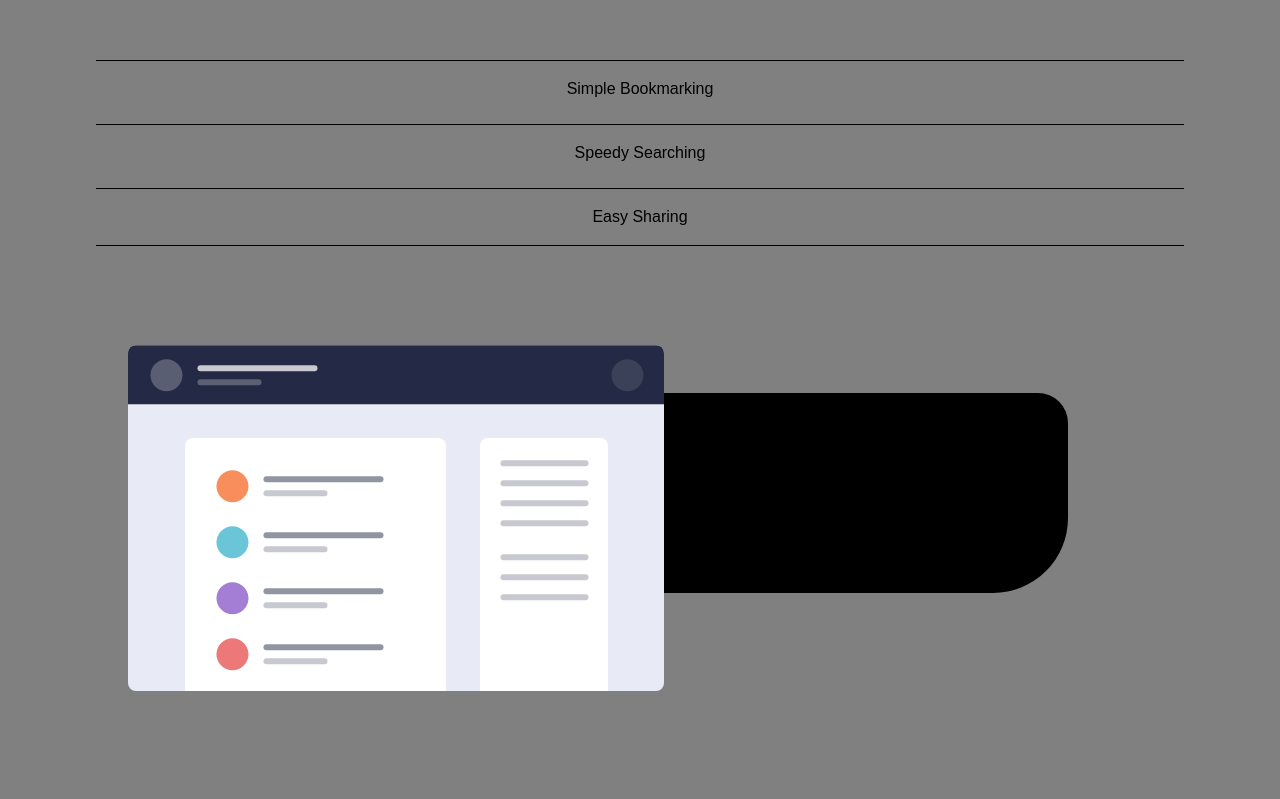
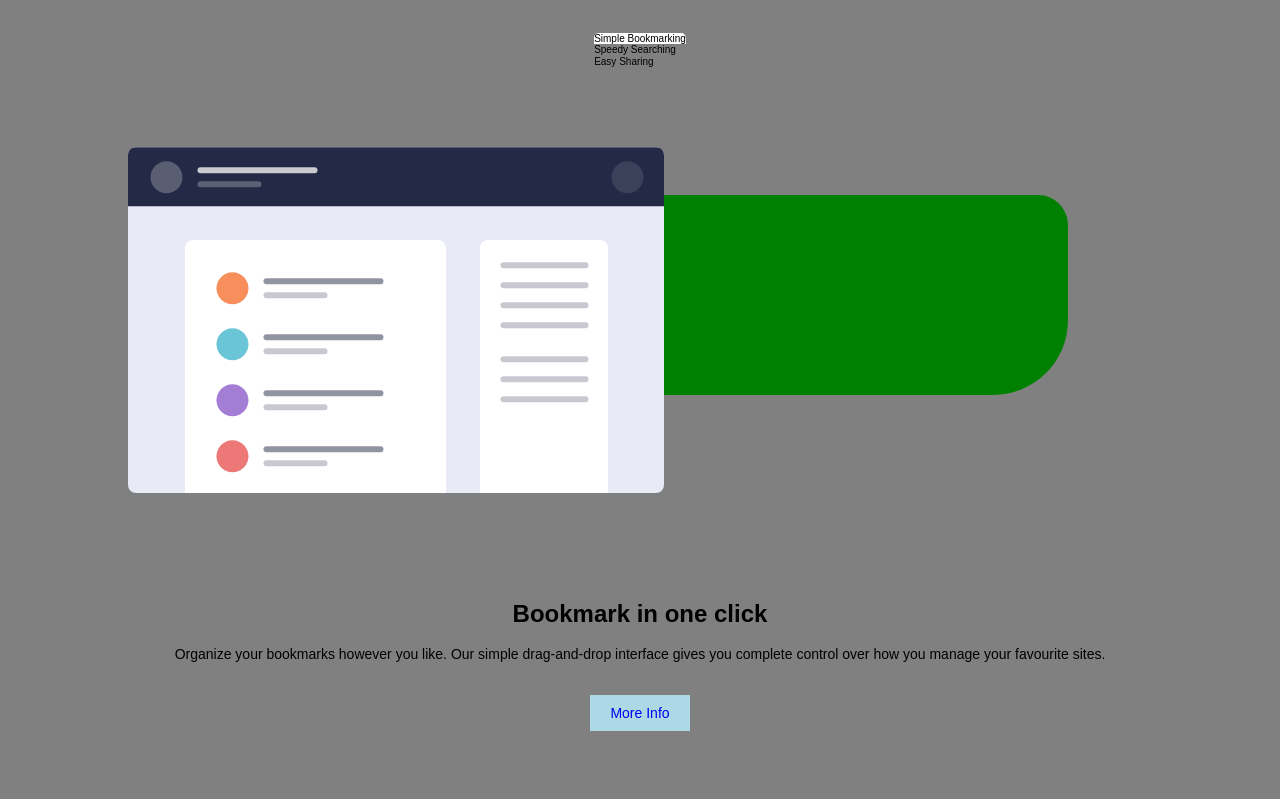
Before and after one commit to Tboss09/book-landing-page, a React (Create React App) app: page / in a window 1280 px wide. Shown: the part 1160-1959 px from the top of the page. Built offline with nearby package versions, Linux system fonts and the light colour scheme.

Commit message:
moving back to feature Task for a mistake i made

```diff
--- a/src/components/Panel.js
+++ b/src/components/Panel.js
@@ -13,20 +13,16 @@ const Panel = () => {
     return (
         <>
 
-            <div className="features__tabs" id="tabbedContent">
+            <Tabs className="features__tabs">
+                <TabList className="react__tabs">
+                    <Tab className="react__tabs--tab">Simple Bookmarking</Tab>
+                    <Tab className="react__tabs--tab">Speedy Searching</Tab>
+                    <Tab className="react__tabs--tab">Easy Sharing</Tab>
+                </TabList>
 
-                <ul className="tabs">
-                    <li data-target="#bookmarking" className="features__tabs--text">Simple Bookmarking <div className="line"></div></li>
-                    <li data-target="#speedySearch" className="features__tabs--text">Speedy Searching <div className="line"></div></li>
-                    <li data-target="#easySharing" className="features__tabs--text">Easy Sharing <div className="line"></div></li>
+                <div className="panels">
 
-                </ul>
-
-
-
-                {/* panel One */}
-                <div className="panels">
-                    <div className="panel active" id="bookmarking">
+                    <TabPanel className="panel ">
                         <div className="panel__img">
                             <img src={TabletImage} alt={`${TabletImage} img`} />
                         </div>
@@ -38,10 +34,10 @@ const Panel = () => {
                             <a href="#" className="panel__text--link">More Info</a>
                         </div>
 
-                    </div>
+                    </TabPanel>
 
-                    {/* panel Three */}
-                    <div className="panel" id="speedySearch">
+                    <TabPanel className="panel">
+
                         <div className="panel__img">
                             <img src={TabletImage2} alt="" />
                         </div>
@@ -53,11 +49,9 @@ const Panel = () => {
                             <a href="#" className="panel__text--link">More Info</a>
                         </div>
 
-                    </div>
+                    </TabPanel>
 
-
-                    {/* panel Three */}
-                    <div className="panel" id="easySharing">
+                    <TabPanel className="panel">
                         <div className="panel__img">
                             <img src={PeopleInTabletImage} alt="" />
                         </div>
@@ -71,9 +65,15 @@ const Panel = () => {
                         </p>
                             <a href="#" className="panel__text--link">More Info</a>
                         </div>
-                    </div>
+
+                    </TabPanel>
                 </div>
-            </div>
+
+
+
+            </Tabs>
+
+
 
             <div className="main__download download">
                 <h1 className=" download__header">Download the Extension</h1>
--- a/src/scss/main.scss
+++ b/src/scss/main.scss
@@ -129,7 +129,7 @@ header {
             position: absolute;
             content: "";
             top: 10vh;
-            background: #000;
+            background: green;
             height: 200px;
             width: 300px;
             z-index: -10000;
@@ -208,68 +208,70 @@ header {
         @include flex(center, center);
         flex-direction: column;
 
+
+
         .tabs {
             margin-top: 5vh;
             width: 100%;
         }
 
-        &--text {
-            font-size: 1.6rem;
-            text-align: center;
-            line-height: 3.2rem;
-            padding-bottom: 4vh;
-            position: relative;
-            width: 85%;
-            margin: 0 auto;
+        // &--text {
+        //     font-size: 1.6rem;
+        //     text-align: center;
+        //     line-height: 3.2rem;
+        //     padding-bottom: 4vh;
+        //     position: relative;
+        //     width: 85%;
+        //     margin: 0 auto;
 
-            &::before {
-                content: "";
-                // padding: px;
-                height: .5px;
-                width: 100%;
-                background: #000;
-                position: absolute;
-                top: -20%;
-                right: 0;
-                left: 0;
-            }
+        //     &::before {
+        //         content: "";
+        //         // padding: px;
+        //         height: .5px;
+        //         width: 100%;
+        //         background: #000;
+        //         position: absolute;
+        //         top: -20%;
+        //         right: 0;
+        //         left: 0;
+        //     }
 
-            &:nth-of-type(3) {
-                &::after {
-                    content: "";
-                    // padding: px;
-                    height: .5px;
-                    width: 100%;
-                    background: #000;
-                    position: absolute;
-                    top: 70%;
-                    right: 0;
-                    left: 0;
-                }
-            }
+        //     &:nth-of-type(3) {
+        //         &::after {
+        //             content: "";
+        //             // padding: px;
+        //             height: .5px;
+        //             width: 100%;
+        //             background: #000;
+        //             position: absolute;
+        //             top: 70%;
+        //             right: 0;
+        //             left: 0;
+        //         }
+        //     }
 
-            .line {
-                background: #000;
-                width: 0px;
-                height: 2px;
-                position: absolute;
-                left: 50%;
-                margin-left: -70px;
-                transition: 0.3s width,
-                    0.4s opacity;
-                top: 73%;
-                padding: 0;
-                opacity: 0;
+        //     .line {
+        //         background: #000;
+        //         width: 0px;
+        //         height: 2px;
+        //         position: absolute;
+        //         left: 50%;
+        //         margin-left: -70px;
+        //         transition: 0.3s width,
+        //             0.4s opacity;
+        //         top: 73%;
+        //         padding: 0;
+        //         opacity: 0;
 
-                &.active {
-                    width: 140px;
-                    opacity: 1;
-                    padding: 0;
-                    transition: 0.4s width,
-                        0.3s opacity;
-                }
-            }
-        }
+        //         &.active {
+        //             width: 140px;
+        //             opacity: 1;
+        //             padding: 0;
+        //             transition: 0.4s width,
+        //                 0.3s opacity;
+        //         }
+        //     }
+        // }
     }
 }
 
@@ -283,13 +285,10 @@ header {
     .panel {
         width: 80%;
         margin: 0 auto;
-        display: none;
+        // display: none;
         position: relative;
         margin-bottom: 10vh;
 
-        &.active {
-            display: block;
-        }
 
         &__img {
             margin-bottom: 13vh;
@@ -299,7 +298,7 @@ header {
             position: absolute;
             content: "";
             top: 6vh;
-            background: #000;
+            background:green;
             height: 200px;
             width: 500px;
             z-index: -10000;
@@ -332,35 +331,35 @@ header {
         }
 
 
-        &:nth-of-type(2) {
-            &::before {
-                position: absolute;
-                content: "";
-                top: 10vh;
-                background: #000;
-                height: 240px;
-                width: 397px;
-                z-index: -10000;
-                right: 14.5vh;
-                border-top-right-radius: 30px;
-                border-bottom-right-radius: 87px;
-            }
-        }
+        // &:nth-of-type(2) {
+        //     &::before {
+        //         position: absolute;
+        //         content: "";
+        //         top: 10vh;
+        //         background: green;
+        //         height: 240px;
+        //         width: 397px;
+        //         z-index: -10000;
+        //         right: 14.5vh;
+        //         border-top-right-radius: 30px;
+        //         border-bottom-right-radius: 87px;
+        //     }
+        // }
 
-        &:nth-of-type(3) {
-            &::before {
-                position: absolute;
-                content: "";
-                top: 11vh;
-                background: #000;
-                height: 238px;
-                width: 500px;
-                z-index: -10000;
-                right: 9.5vh;
-                border-top-right-radius: 30px;
-                border-bottom-right-radius: 87px;
-            }
-        }
+        // &:nth-of-type(3) {
+        //     &::before {
+        //         position: absolute;
+        //         content: "";
+        //         top: 11vh;
+        //         background: #000;
+        //         height: 238px;
+        //         width: 500px;
+        //         z-index: -10000;
+        //         right: 9.5vh;
+        //         border-top-right-radius: 30px;
+        //         border-bottom-right-radius: 87px;
+        //     }
+        // }
     }
 }
 
```
Also changed, not shown: 1 other file (tests, documents, lock files or other folders).
